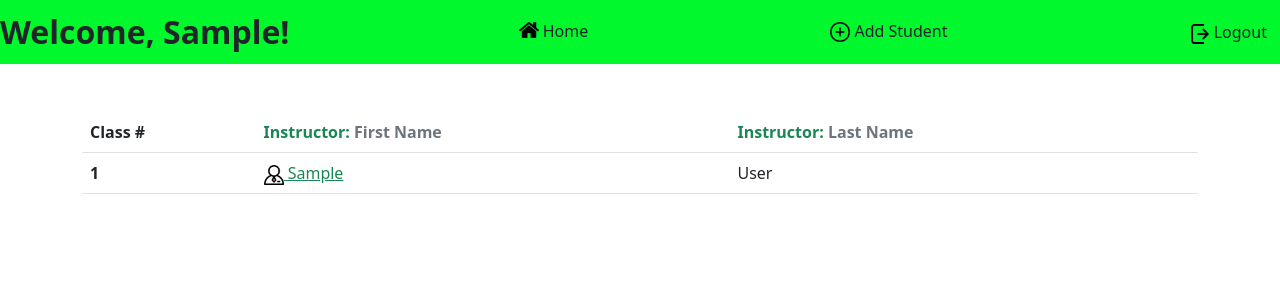
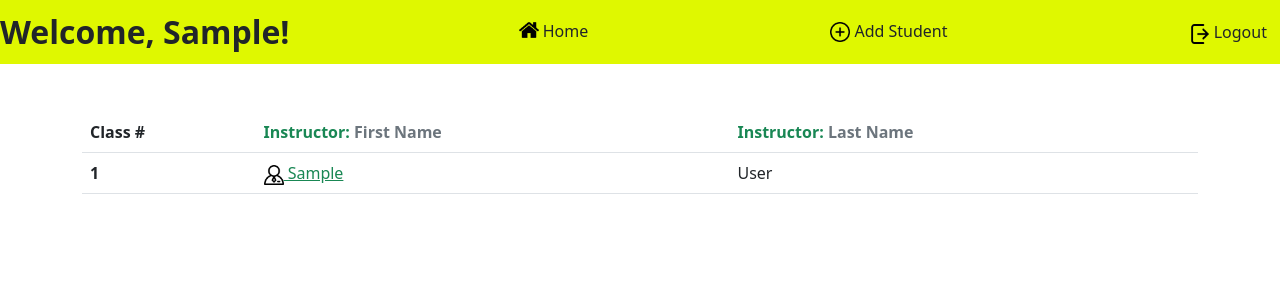
Before and after one commit to alexis0501/Python-Project, a Flask app: page /home in a window 1280 px wide. Shown: the top 300 px of the page. Run offline with Flask 2, Linux system fonts and the light colour scheme; the visitor is signed in with stand-in values (Sample User, id 1); tables that the repository leaves empty or names only in its code hold one stand-in row (values such as "Sample post").

Commit message:
changed navbar to yellow

```diff
--- a/flask_app/static/css/navbar.css
+++ b/flask_app/static/css/navbar.css
@@ -1,5 +1,5 @@
 nav{
-    background-color: rgb(0, 248, 45);
+    background-color: rgb(223, 248, 0);
 }
 
 .welcome-text{
```
